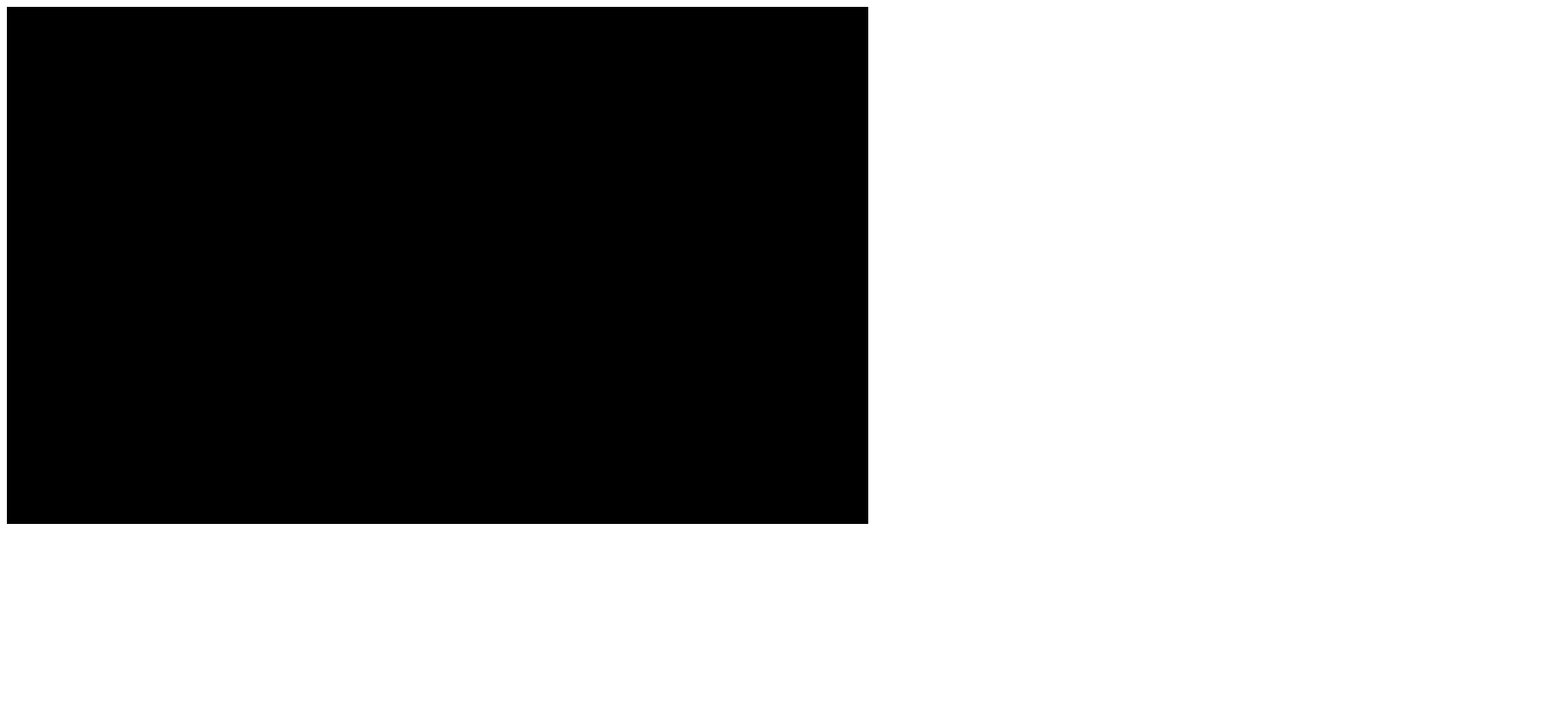
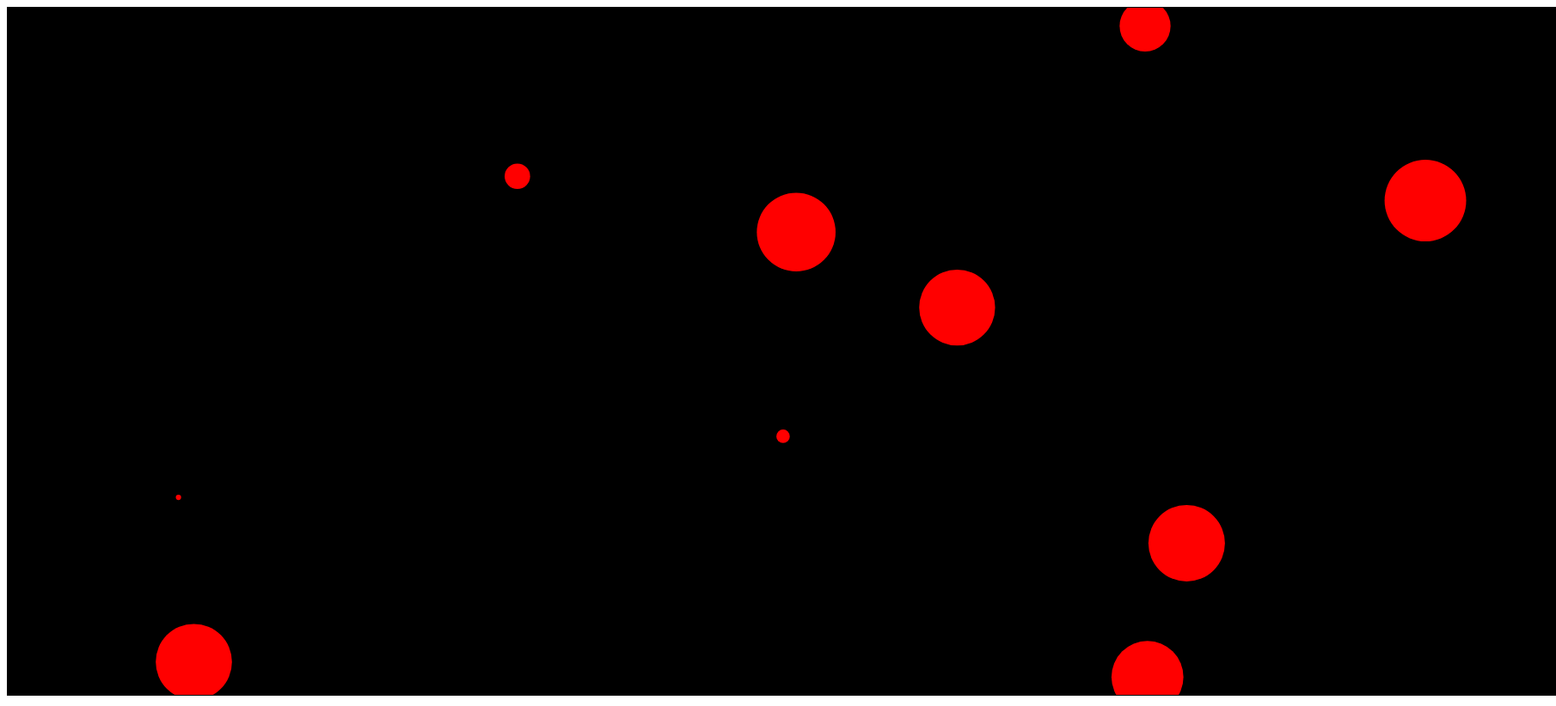
Before and after one commit to rtobin/Asteroids, a plain HTML site: page Asteroids/index.html in a window 1280 px wide. Shown: the whole page at 86% size, 1810 px wide, since content can reach past the window. Before the commit the page ends 800 px from the top, so only its background shows below. Drawn offline with Linux system fonts and the light colour scheme.

Commit message:
More stuff.

```diff
--- a/Asteroids/index.html
+++ b/Asteroids/index.html
@@ -18,7 +18,7 @@
     <script type="application/javascript" src="vendor/keymaster.js"></script>
 
     <img src="images/pillars_of_creation.jpg" class="hidden" id="background">
-    <img src="images/asteroid.jpg" class="hidden" id="asteroid">
+    <img src="images/asteroid-img.png" class="hidden" id="asteroid">
 
     <script type="application/javascript" src="lib/utils.js"></script>
     <script type="application/javascript" src="lib/ship.js"></script>
--- a/Asteroids/lib/asteroid.js
+++ b/Asteroids/lib/asteroid.js
@@ -6,15 +6,15 @@
     var opts = {}
     opts.color = Asteroid.COLOR;
     opts.pos = pos;
-    opts.radius = Asteroid.RADIUS;
+    opts.radius = 50 * Math.random(); //Asteroid.RADIUS;
     opts.vel = Asteroids.Util.randomVec(Asteroid.SPEED);
     opts.game = game;
     opts.img = img;
     Asteroids.MovingObject.call(this, opts);
   };
 
-  Asteroid.COLOR = "#eee";
-  Asteroid.RADIUS = 50 * Math.random();
+  Asteroid.COLOR = "#f00";
+  // Asteroid.RADIUS = 50 * Math.random();
   Asteroid.SPEED = 10; // default speed gets multiplied by a random vec
   Asteroids.Util.inherits(Asteroid, Asteroids.MovingObject);
 
--- a/Asteroids/lib/game.js
+++ b/Asteroids/lib/game.js
@@ -7,13 +7,14 @@
   var Game = Asteroids.Game = function (asteroidImg) {
     this.bullets = [];
     this.ship = new Asteroids.Ship({ game: Game });
-    this.asteroids = this.addAsteroids(asteroidImg);
+    this.asteroids = [];
+    this.addAsteroids(asteroidImg);
 
   }
 
   Game.BACKGROUND = "#000000"
-  Game.DIM_X = 1000;
-  Game.DIM_Y = 600;
+  Game.DIM_X = 1800;
+  Game.DIM_Y = 800;
   Game.FPS = 32;
   Game.DT = 1 / Game.FPS
   Game.BUFFER_X = Game.DIM_X * 0.1;
@@ -26,14 +27,12 @@
   // changes relative to the ships velocity
 
   Game.prototype.addAsteroids = function(img) {
-    var asteroids = [];
     var that = this;
 
     for(var i = 0; i < Game.NUM_ASTEROIDS; i++){
-      asteroids.push(new Asteroids.Asteroid(that.randomPosition(), img, that));
+      this.asteroids.push(new Asteroids.Asteroid(that.randomPosition(), img, that));
     };
 
-    return asteroids;
   };
 
   Game.prototype.randomPosition = function () {
@@ -58,7 +57,7 @@
     ctx.fillRect(0, 0, Game.DIM_X, Game.DIM_Y)
     this.asteroids.forEach(function (asty) {
       if (typeof(asty) !== "number") {
-        asty.pos = this.wrap(asty.pos);
+        // asty.pos = this.wrap(asty.pos);
         asty.draw(ctx);
       }
     }.bind(this));
@@ -73,13 +72,13 @@
   }
 
   Game.prototype.isOutOfBounds = function (pos) {
-    return (pos[0] >= this.DIM_X || pos[0] < 0 ||
-            pos[1] >= this.DIM_Y || pos[1] < 0)
+    return (pos[0] >= Game.DIM_X || pos[0] < 0 ||
+            pos[1] >= Game.DIM_Y || pos[1] < 0)
   }
 
   Game.prototype.wrap = function (pos) {
-    return [(pos[0] + this.DIM_X) % (this.DIM_X),
-            (pos[1] + this.DIM_Y) % (this.DIM_Y)]
+    return [(pos[0] + Game.DIM_X) % (Game.DIM_X),
+            (pos[1] + Game.DIM_Y) % (Game.DIM_Y)]
   }
 
   Game.prototype.distanceBetween = function (pos1, pos2) {
--- a/Asteroids/lib/gameView.js
+++ b/Asteroids/lib/gameView.js
@@ -41,5 +41,4 @@
     // key("space", function () { ship.fireBullet() });
   };
 
-
 })();
--- a/Asteroids/lib/movingObject.js
+++ b/Asteroids/lib/movingObject.js
@@ -13,8 +13,9 @@
     this.frameVelocity = this.game.ship.vel
     this.img = opts.img
     this.frameOrigin = this.game.ORIGIN
-    this.DT = this.game.DT;
   };
+
+  MovingObject.DT = 1.0
 
   MovingObject.prototype.draw = function(ctx) {
     ctx.fillStyle = this.color;
@@ -56,13 +57,11 @@
   MovingObject.prototype.move = function () {
     var relVel = this.sumVelocities(this.vel, this.frameVelocity)
     this.pos = [
-      this.pos[0] + relVel[0] * this.DT,
-      this.pos[1] + relVel[1] * this.DT
+      this.pos[0] + relVel[0] * MovingObject.DT,
+      this.pos[1] + relVel[1] * MovingObject.DT
     ]
 
-    if (this.game.isOutOfBounds(this.pos)) {
-      this.pos = this.game.wrap(this.pos)
-    }
+    this.pos = this.game.wrap(this.pos)
   };
 
   MovingObject.prototype.destroy = function () {
```
Also changed, not shown: Asteroids/images/asteroid-img.png (added), Asteroids/images/asteroid.jpg (deleted), Asteroids/images/asteroid.png (added), 1 other file.
